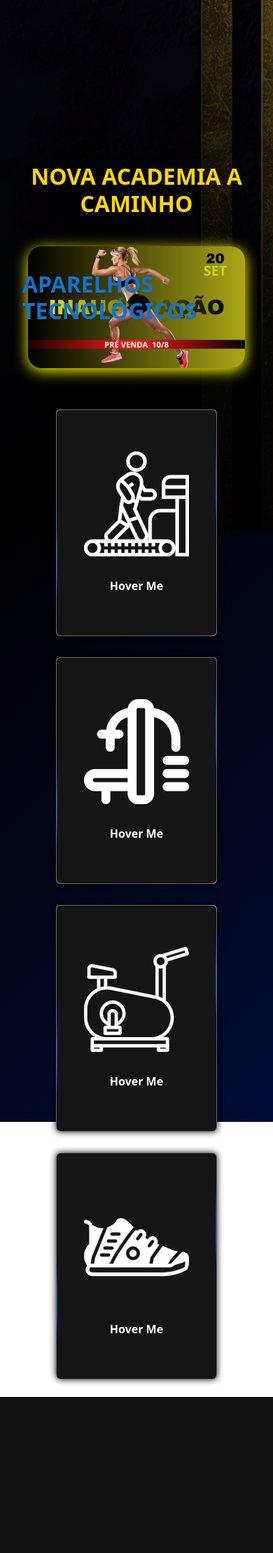
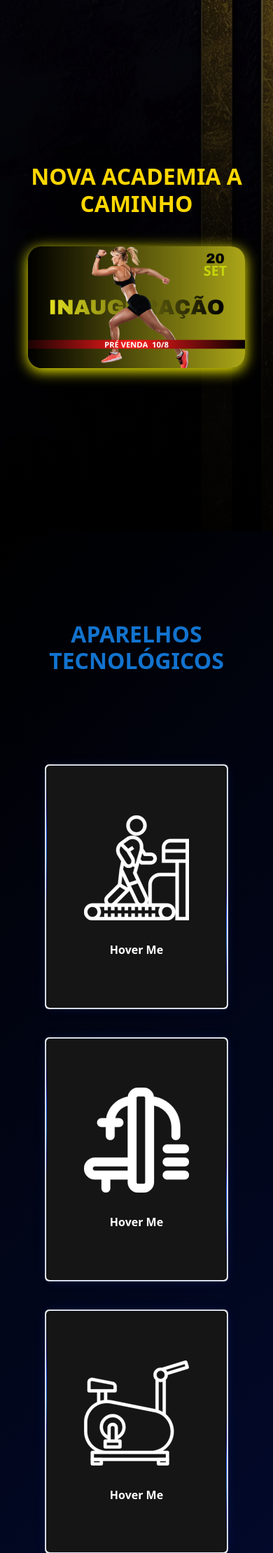
Before and after one commit to GabrielT27/TechFit, a PHP site: page /noticias.html in a window 390 px wide. Shown: the part 118-2337 px from the top of the page at 70% size. Before the commit the page ends 2114 px from the top, so only its background shows below. Run offline with PHP 8.4, Linux system fonts and the light colour scheme; some libraries are stand-ins or nearby versions.

Commit message:
4 cards centralizados e em responsividade.

```diff
--- a/index.html
+++ b/index.html
@@ -73,7 +73,7 @@
   <br>
 
 
-  <div style="width: 1100px; margin: 0 auto;" data-aos="fade-down">
+  <div class="carousel-container" data-aos="fade-down">
     <div id="carouselExample" class="carousel slide">
       <div class="carousel-inner">
         <div class="carousel-item active">
@@ -104,7 +104,7 @@
   <br>
   <br>
 
-  <img src="TechFit App.png" alt="">
+  <img src="TechFit App.png" alt="" class="responsive-img">
 
 
 
--- a/noticias.css
+++ b/noticias.css
@@ -96,42 +96,34 @@
 }
 
 .nos {
-
   position: relative;
-  display: flex;
-  justify-content: center;
-  align-items: center;
-  height: 100vh;
+  display: block;
   margin: 0;
-
   background: linear-gradient(135deg, #000000, #030c36);
-  flex-direction: column;
-  align-items: center;
-  min-height: 90vh;
   color: white;
-  padding: 2rem;
-
+  padding: 6rem 2rem;
+  min-height: 100vh;
 }
 
 /* CARD COM HOVER */
 .card {
   overflow: visible;
-  width: 230px;
-  height: 324px;
+  width: 100%;
+  aspect-ratio: 3/4;
   display: flex;
   justify-content: center;
   align-items: center;
-  margin: 25px;
-  margin-top: -15px;
+  perspective: 1000px;
 }
 
 .content {
   width: 100%;
   height: 100%;
   transform-style: preserve-3d;
-  transition: transform 300ms;
-  box-shadow: 0px 0px 10px 1px #000000ee;
-  border-radius: 5px;
+  transition: transform 400ms cubic-bezier(0.4, 0, 0.2, 1);
+  box-shadow: 0 0 15px rgba(0, 89, 255, 0.15);
+  border-radius: 12px;
+  border: 1px solid rgba(0, 89, 255, 0.1);
 }
 
 .front, .back {
@@ -183,13 +175,8 @@
 }
 
 @keyframes rotation_481 {
-  0% {
-    transform: rotateZ(0deg);
-  }
-
-  0% {
-    transform: rotateZ(360deg);
-  }
+  0% { transform: rotateZ(0deg); }
+  100% { transform: rotateZ(360deg); }
 }
 
 .front {
@@ -201,10 +188,12 @@
   position: absolute;
   width: 100%;
   height: 100%;
-  padding: 10px;
+  padding: 1.5rem;
   display: flex;
   flex-direction: column;
-  justify-content: space-between;
+  justify-content: center;
+  align-items: center;
+  gap: 1rem;
 }
 
 .front-content .badge {
@@ -256,7 +245,7 @@
     color: #1273ce;
     font-size: clamp(2rem, 5vw, 3rem);
     font-weight: 800;
-  margin-bottom: 20px;
+    margin-bottom: 70px;
     position: relative;
   }
 
@@ -265,7 +254,7 @@
     content: '';
     width: 0%;
     height: 2px;
-  background: #00b7ff;
+    background: #867b14;  /* mesma cor do .simples */
     display: block;
     transition: 0.5s;
   }
@@ -276,11 +265,26 @@
   }
 
 .grid-container {
-  display: flex;              /* Coloca os cards lado a lado */
-  justify-content: center;    /* Centraliza horizontalmente */
-  align-items: flex-start;    /* Alinha os topos */
-  flex-wrap: wrap;            /* Faz quebrar linha se a tela for pequena */
-  gap: 20px;                  /* Espaçamento entre os cards */
-  margin: 40px auto;
-  max-width: 1200px;          /* Limita a largura total */
+  display: grid;
+  grid-template-columns: repeat(auto-fit, minmax(220px, 1fr));
+  justify-content: center;
+  gap: 2.5rem;
+  padding: 2rem;
+  margin: 0 auto;
+  max-width: 1200px;
+  width: 100%;
 }
+
+/* Ajusta para 2 colunas em telas médias */
+@media (max-width: 992px) {
+  .grid-container {
+    grid-template-columns: repeat(2, 1fr);
+  }
+}
+
+/* Ajusta para 1 coluna em telas pequenas */
+@media (max-width: 576px) {
+  .grid-container {
+    grid-template-columns: 1fr;
+  }
+}
--- a/noticias.html
+++ b/noticias.html
@@ -7,7 +7,7 @@
   <!-- Bootstrap CSS (CDN) -->
   <link href="https://cdn.jsdelivr.net/npm/bootstrap@5.3.0/dist/css/bootstrap.min.css" rel="stylesheet">
   <!-- AOS animation library (used by data-aos attributes) -->
-  <link href="h ttps://unpkg.com/aos@2.3.1/dist/aos.css" rel="stylesheet">
+  <link href="https://unpkg.com/aos@2.3.1/dist/aos.css" rel="stylesheet">
   <!-- Local stylesheet -->
   <link rel="stylesheet" href="noticias.css">
   <link rel="stylesheet" href="https://cdnjs.cloudflare.com/ajax/libs/font-awesome/6.4.0/css/all.min.css">
@@ -66,7 +66,7 @@
   </div>
 
   <div class="nos">
-    <h1 class="tec" style="margin-bottom: 95px; margin-top: 60px;">APARELHOS TECNOLÓGICOS</h1>
+    <h1 class="tec" style="margin-bottom: 95px; margin-top: 30px; text-align: center;">APARELHOS TECNOLÓGICOS</h1>
     <!-- From Uiverse.io by ElSombrero2 -->
 
     <div class="grid-container">
```
Also changed, not shown: style.css (+22 -4 lines). Lines whose indentation alone changed are shown as unchanged.
